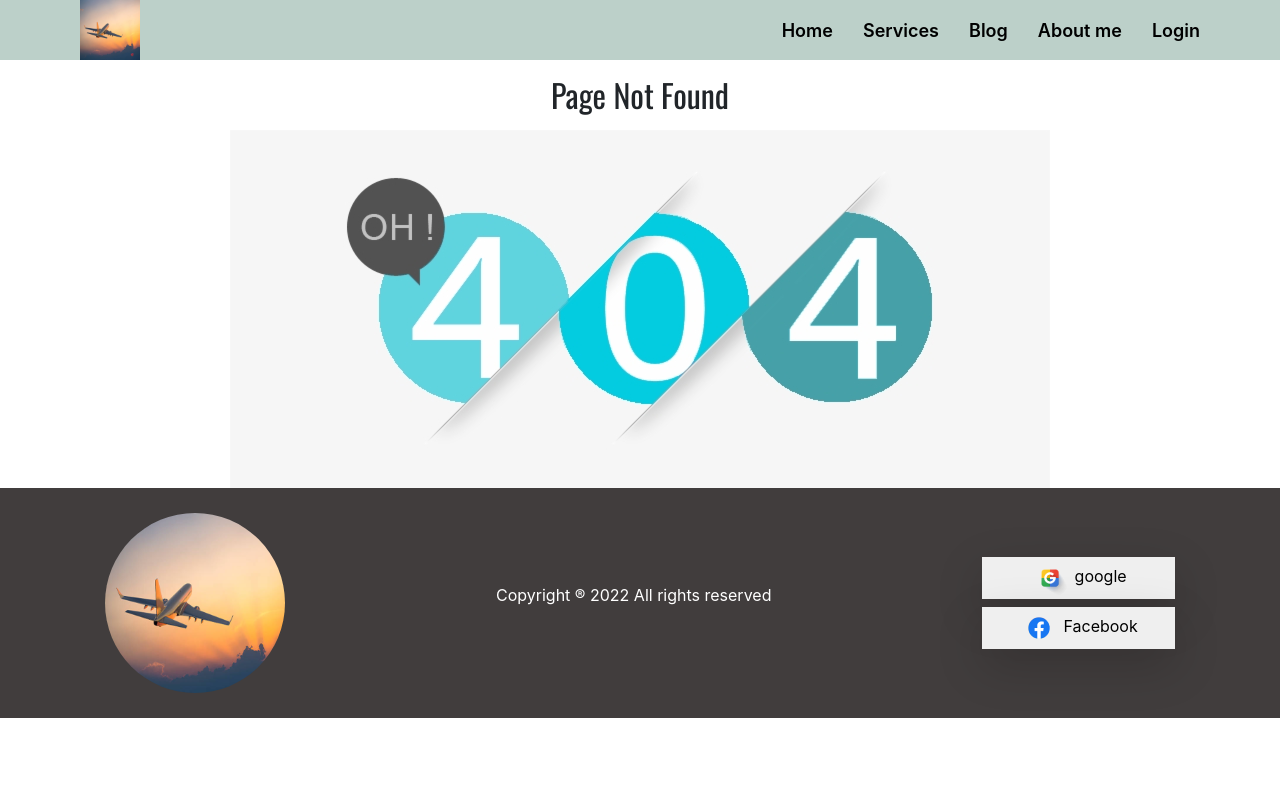
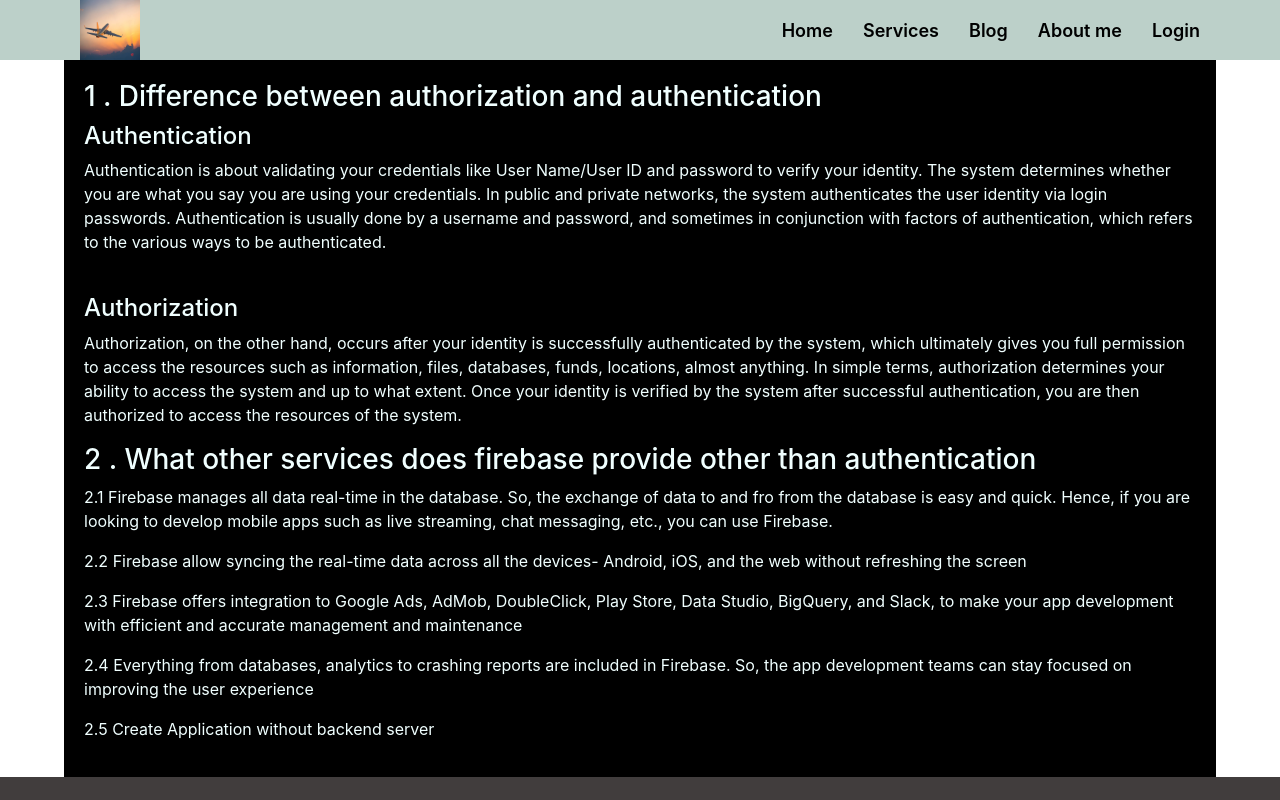
Before and after one commit to Raselraaz123/Travel_to_world, a React (Create React App) app: page /blog in a window 1280 px wide. Before the commit this address had no page. Shown: the top 800 px of the page. Built offline with nearby package versions, Linux system fonts and the light colour scheme.

Commit message:
blog page ok

```diff
--- a/src/App.js
+++ b/src/App.js
@@ -3,6 +3,7 @@ import { Route, Routes } from 'react-router-dom';
 import './App.css';
 import Header from './components/Header/Header';
 import Banner from './components/Page/Banner/Banner';
+import Blog from './components/Page/Blog/Blog';
 import Footer from './components/Page/Footer/Footer';
 import Home from './components/Page/Home/Home';
 import NotFound from './components/Page/NotFound/NotFound';
@@ -15,6 +16,7 @@ function App() {
       <Routes>
         <Route path='/' element={<Home></Home>}></Route>
         <Route path='/services' element={<Services></Services>}></Route>
+        <Route path='/blog' element={<Blog></Blog>}></Route>
         <Route path="*" element={<NotFound></NotFound>}></Route>
       </Routes>
       <Footer></Footer>
--- /dev/null
+++ b/src/components/Page/Blog/Blog.css
@@ -0,0 +1,7 @@
+.blog-container{
+  width: 90%;
+  margin: 0 auto;
+  background-color: black;
+  color: azure;
+  padding: 20px;
+}
--- /dev/null
+++ b/src/components/Page/Blog/Blog.js
@@ -0,0 +1,66 @@
+import React from 'react';
+import './Blog.css'
+
+const Blog = () => {
+  return (
+    <div className="blog-container">
+      <article>
+        <h3>1 . Difference between authorization and authentication</h3>
+        <div>
+          <h4>Authentication</h4>
+          <p>
+            Authentication is about validating your credentials like User
+            Name/User ID and password to verify your identity. The system
+            determines whether you are what you say you are using your
+            credentials. In public and private networks, the system
+            authenticates the user identity via login passwords. Authentication
+            is usually done by a username and password, and sometimes in
+            conjunction with factors of authentication, which refers to the
+            various ways to be authenticated.
+          </p>
+        </div>
+        <div>
+          <br />
+          <h4>Authorization</h4>
+          <p>
+            Authorization, on the other hand, occurs after your identity is
+            successfully authenticated by the system, which ultimately gives you
+            full permission to access the resources such as information, files,
+            databases, funds, locations, almost anything. In simple terms,
+            authorization determines your ability to access the system and up to
+            what extent. Once your identity is verified by the system after
+            successful authentication, you are then authorized to access the
+            resources of the system.
+          </p>
+        </div>
+      </article>
+      <h3>
+        2 . What other services does firebase provide other than authentication
+      </h3>
+      <p>
+        2.1 Firebase manages all data real-time in the database. So, the
+        exchange of data to and fro from the database is easy and quick. Hence,
+        if you are looking to develop mobile apps such as live streaming, chat
+        messaging, etc., you can use Firebase.
+      </p>
+      <p>
+        2.2 Firebase allow syncing the real-time data across all the devices-
+        Android, iOS, and the web without refreshing the screen
+      </p>
+      <p>
+        2.3 Firebase offers integration to Google Ads, AdMob, DoubleClick, Play
+        Store, Data Studio, BigQuery, and Slack, to make your app development
+        with efficient and accurate management and maintenance
+      </p>
+      <p>
+        2.4 Everything from databases, analytics to crashing reports are
+        included in Firebase. So, the app development teams can stay focused on
+        improving the user experience
+      </p>
+      <p>2.5 Create Application without backend server</p>
+      <article></article>
+    </div>
+  );
+};
+
+export default Blog;
```
